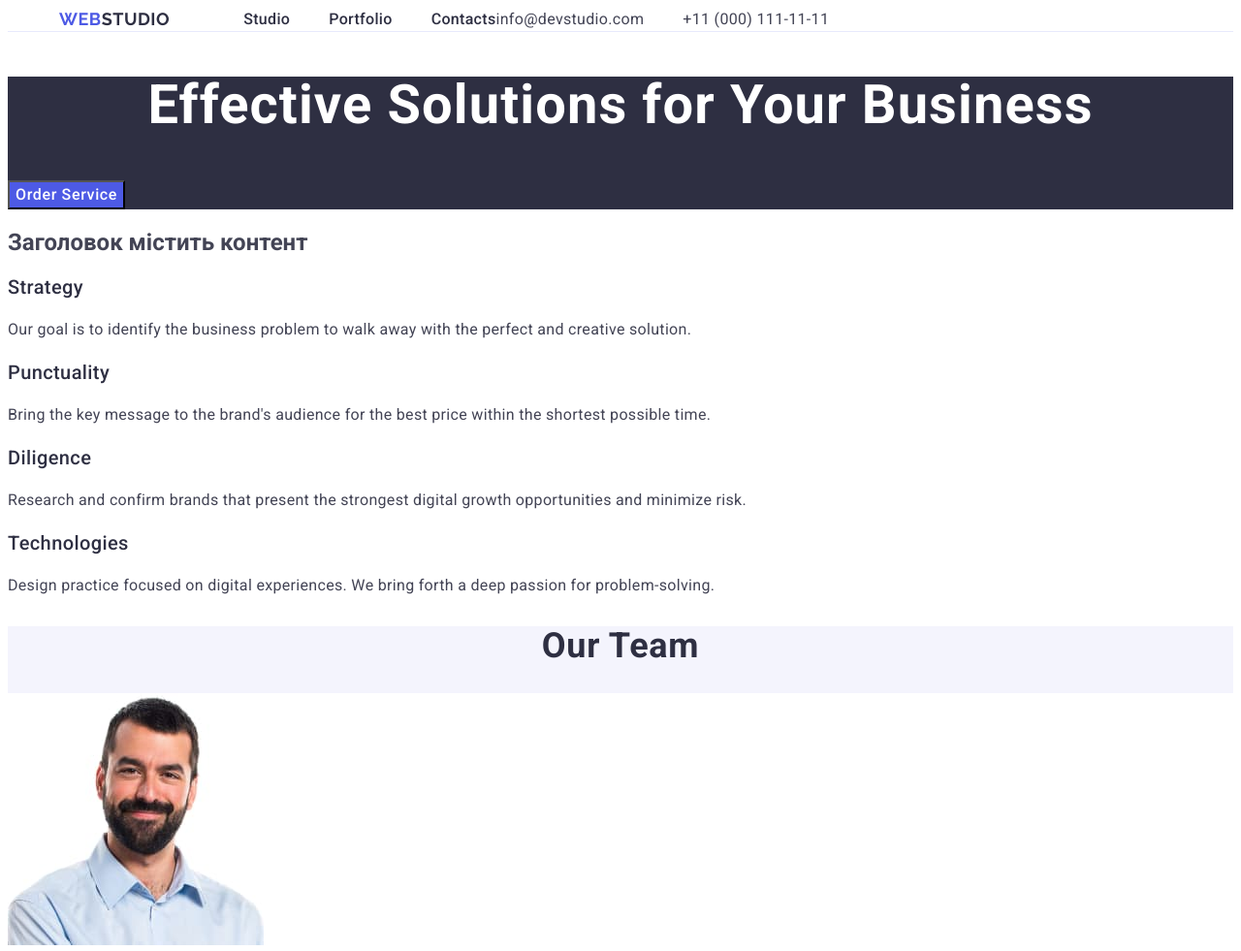
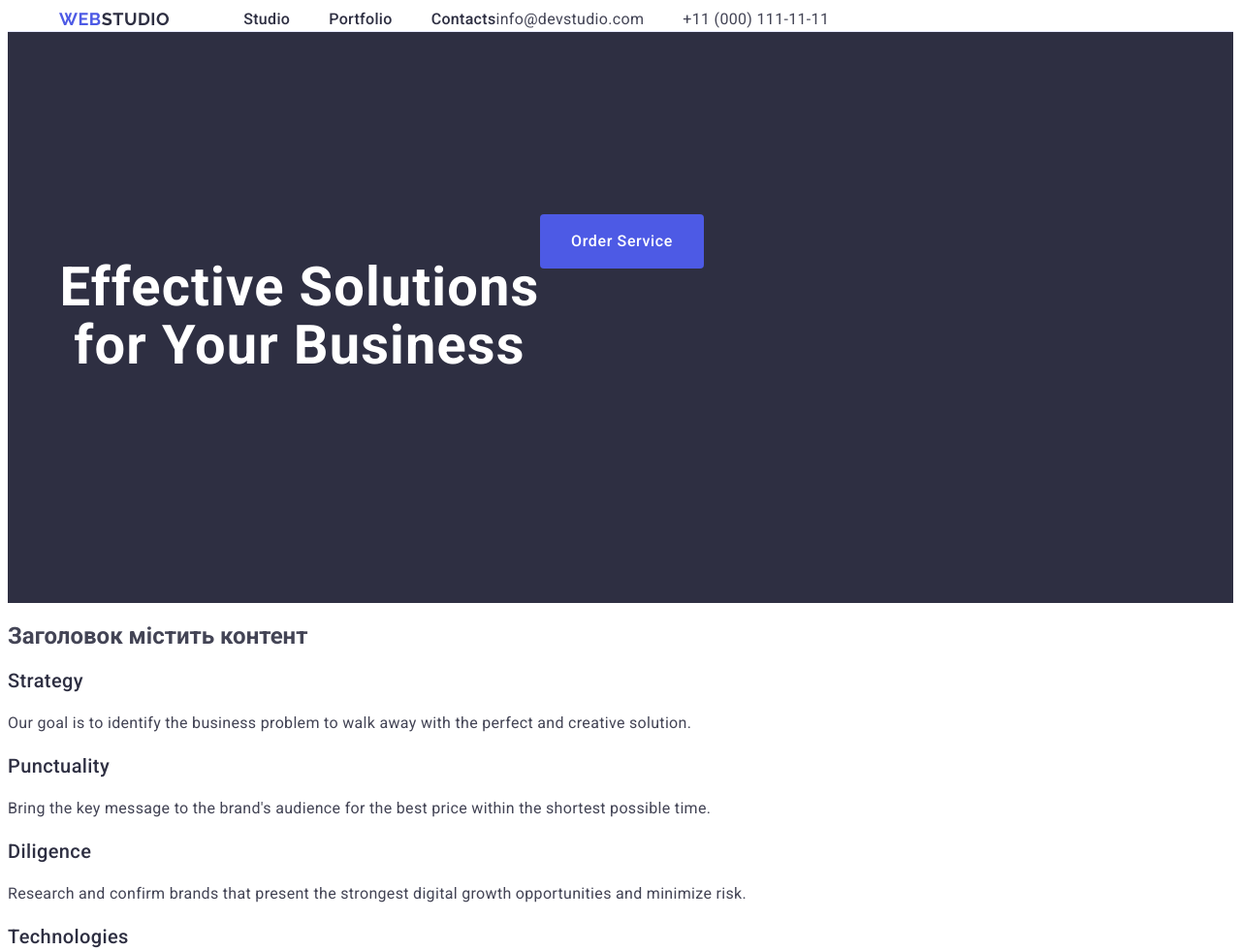
Before and after one commit to mykola170/goit-markup-hw-03-, a plain HTML site: page index.html in a window 1280 px wide. Shown: the top 981 px of the page at 97% size. Drawn offline with Linux system fonts and the light colour scheme.

Commit message:
add index file

```diff
--- a/css/styles.css
+++ b/css/styles.css
@@ -41,6 +41,8 @@ img {
     letter-spacing: 0.03em;
     text-transform: uppercase;
     color: #4d5ae5;
+}
+.header-l {
     margin-right: 76px;
 }
 .logo {
@@ -85,6 +87,7 @@ color: #2e2f42;
 
 .section-first{
     background: #2e2f42;
+    padding: 188px 0;
 }
 .page-first{
     font-family: "Roboto", sans-serif;
@@ -94,6 +97,7 @@ color: #2e2f42;
     letter-spacing: 0.02em;
     text-align: center;
     color: #fff;
+    max-width: 496px;
 }
 .page-first-button{
     font-family: "Roboto", sans-serif;
@@ -104,6 +108,11 @@ color: #2e2f42;
     background-color: #4D5AE5;
     color: #fff;
     cursor: pointer;
+    display: block;
+    min-width: 169px;
+    height: 56px;
+    border: none;
+    border-radius: 4px;
 }
 .page-first-button:hover{
     background-color: #404BBF;
--- a/index.html
+++ b/index.html
@@ -17,7 +17,7 @@
     <header class="header">
         <div class="container">
             <nav class="navigation">
-                <a class="header-logo" href="./index.html" target="_blank">Web<span class="logo">Studio</span></a>
+                <a class="header-logo header-l" href="./index.html" target="_blank">Web<span class="logo">Studio</span></a>
                 <ul class="menu">
                     <li>
                         <a class="header-nav" href="./index.html">Studio</a>
@@ -47,8 +47,10 @@
     <!--Hero Section-->
     <main>
         <section class="section-first">
-           <h1 class="page-first">Effective Solutions for Your Business</h1>
-           <button class="page-first-button" type="button">Order Service</button>
+            <div class="container">
+                <h1 class="page-first">Effective Solutions for Your Business</h1>
+                <button class="page-first-button" type="button">Order Service</button>
+            </div>
         </section>
 
         <section class="section-second">
@@ -138,8 +140,8 @@
 
     <footer class="footer-section">
         <div class="container">
-<a class="header-logo footer-logo" href="./index.html" target="_blank">Web<span class="logo-footer">Studio</span></a>
-<p class="footer-text">Increase the flow of customers and sales for your business with digital marketing & growth
+            <a class="footer-logo header-logo" href="./index.html" target="_blank">Web<span class="logo-footer">Studio</span></a>
+            <p class="footer-text">Increase the flow of customers and sales for your business with digital marketing & growth
     solutions.</p>
         </div>
     </footer>
```
